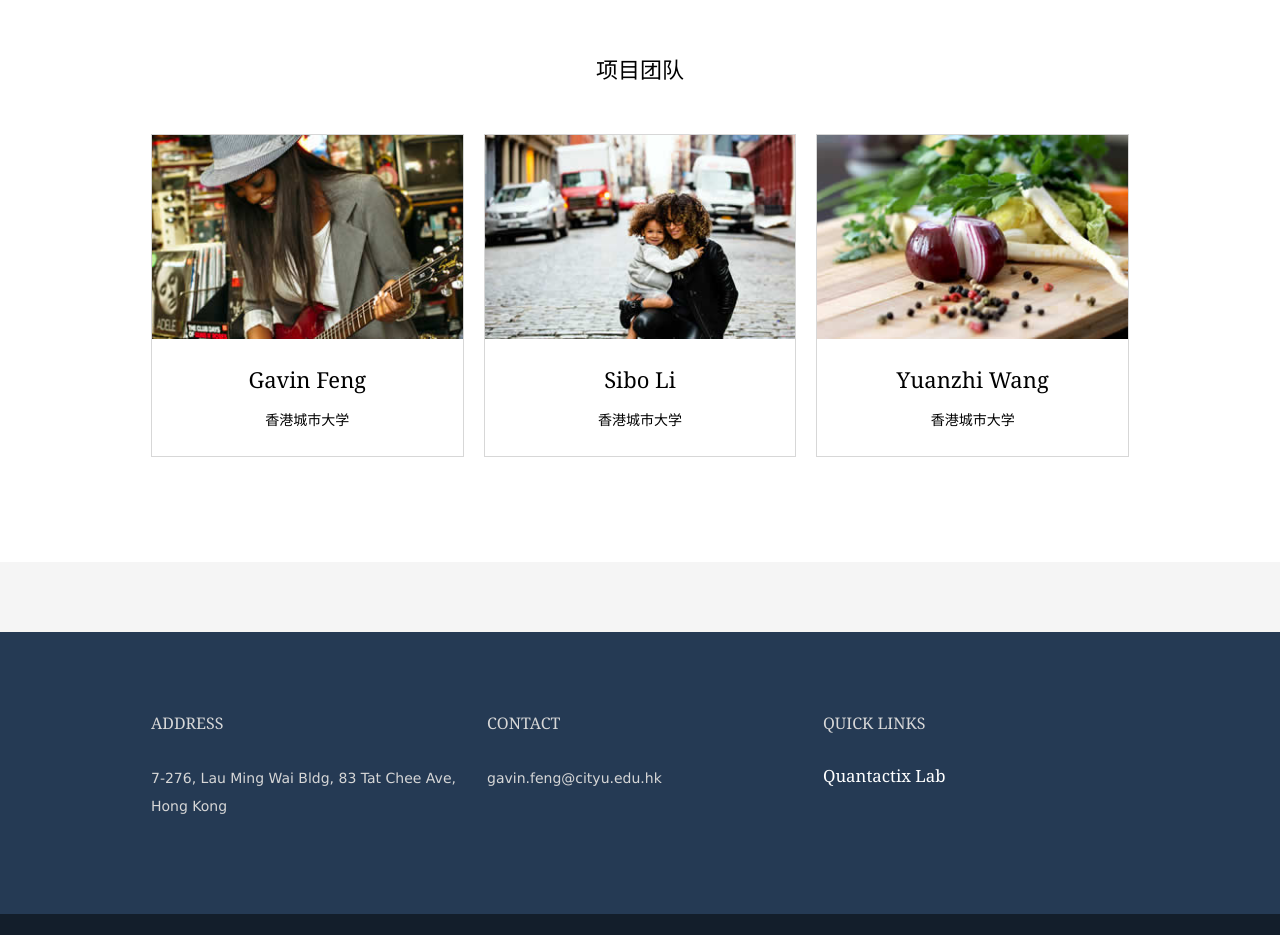
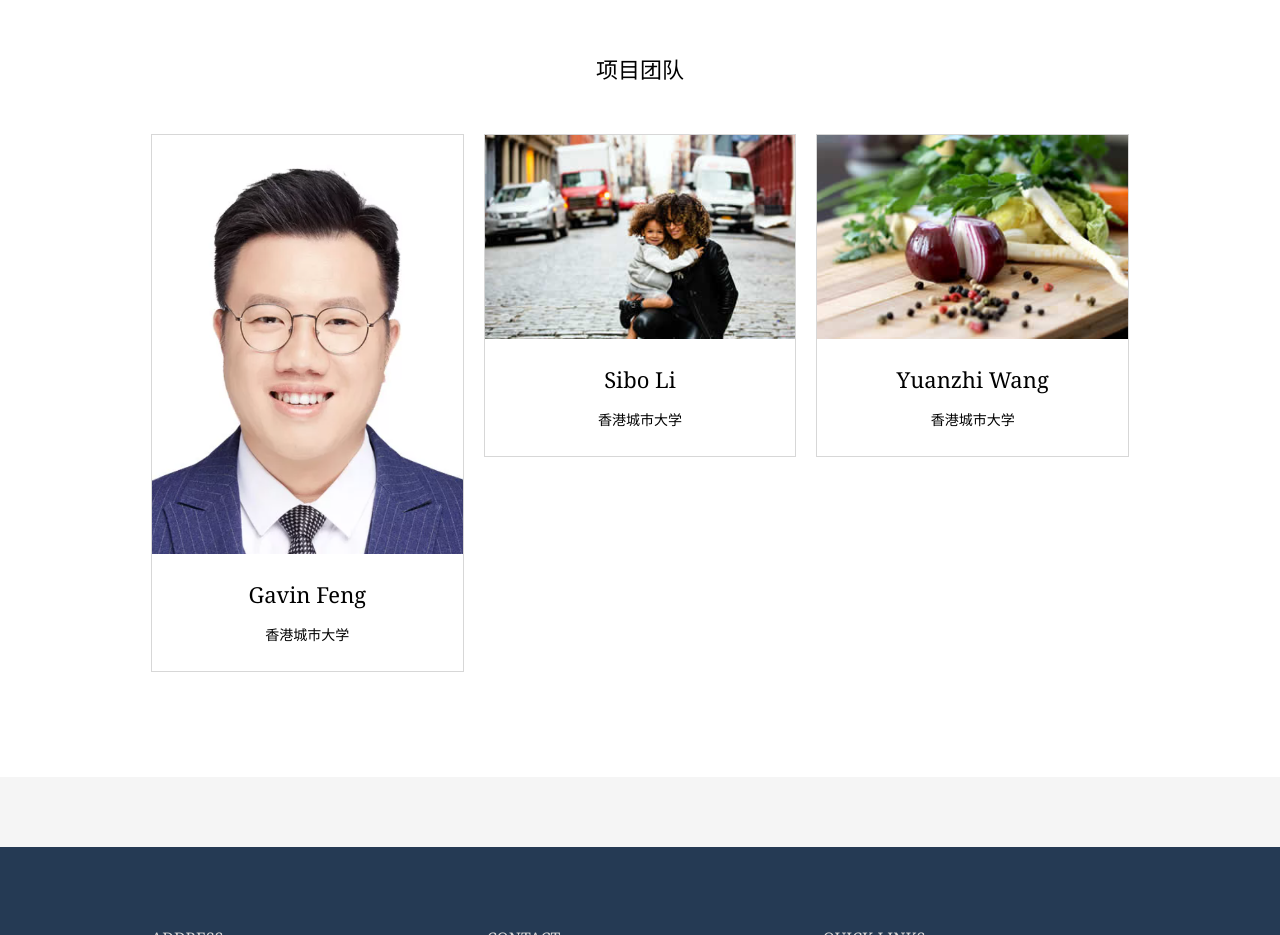
Before and after one commit to Aoichan26/news, a plain HTML site: page index.html in a window 1280 px wide. Shown: the part 1480-2415 px from the top of the page. Drawn offline with Linux system fonts and the light colour scheme.

Commit message:
Update index.html

```diff
--- a/index.html
+++ b/index.html
@@ -101,7 +101,7 @@
     <!-- ################################################################################################ -->
     <ul class="carousel-items">
       <li><a href="#">
-        <figure><img src="images/demo/01.jpg" alt="">
+        <figure><img src="images/demo/001.png" alt="">
           <figcaption>
             <h2 class="heading">Gavin Feng</h2>
             <p>香港城市大学</p>
```
